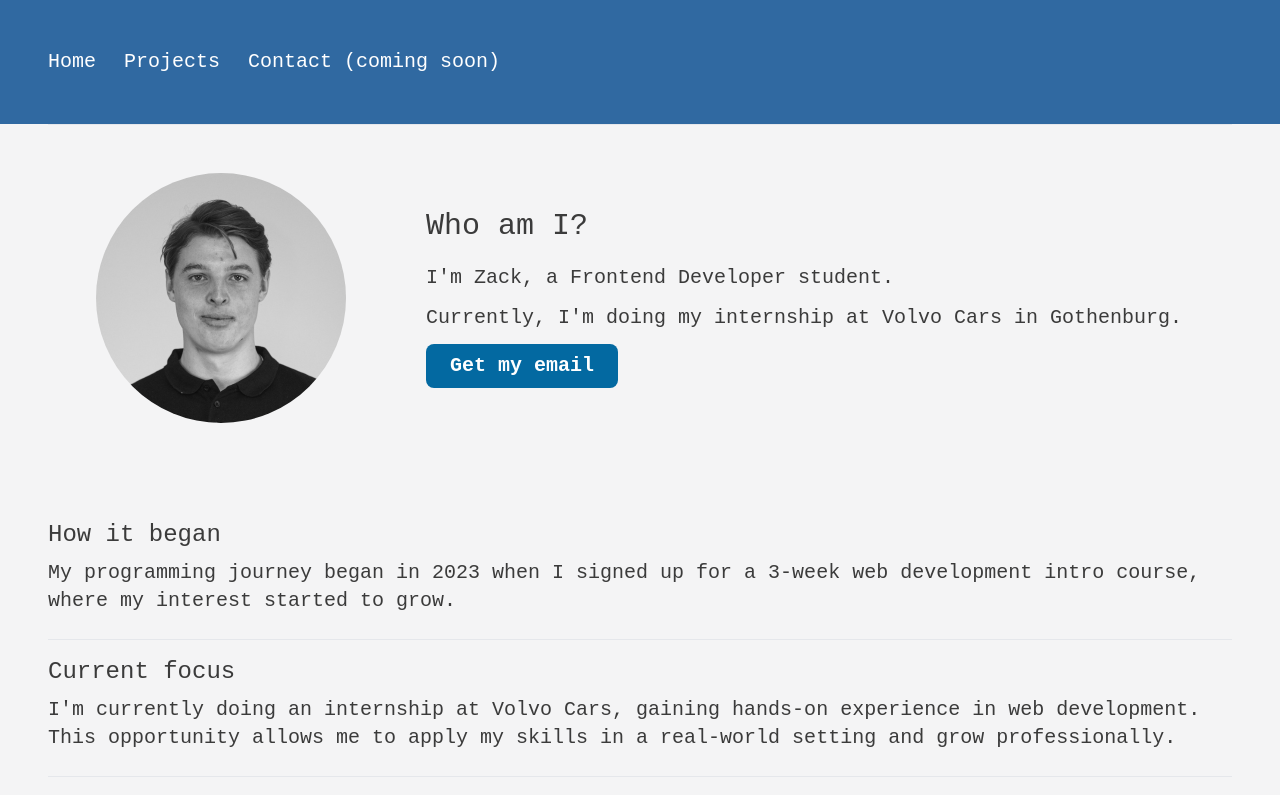
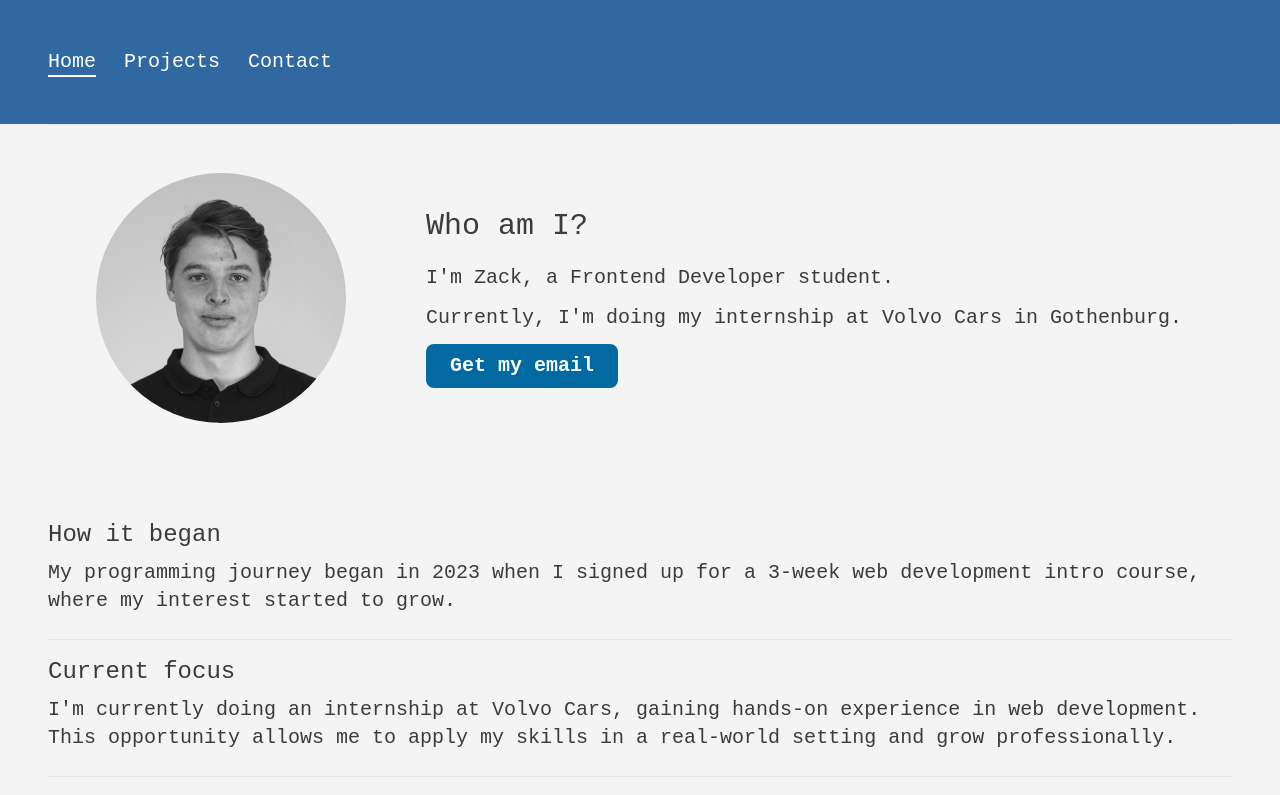
Before and after one commit to zackforssberg/portfolio, a Next.js app: page / in a window 1280 px wide. Shown: the top 795 px of the page. Built offline with nearby package versions, Linux system fonts and the light colour scheme.

Commit message:
undeline on navlinks stay for current page

```diff
--- a/src/app/components/Navbar.tsx
+++ b/src/app/components/Navbar.tsx
@@ -2,11 +2,13 @@
 
 import { useEffect, useRef, useState } from "react";
 import Link from "next/link";
+import { usePathname } from "next/navigation";
 
 export default function Navbar() {
   const [isOpen, setIsOpen] = useState(false);
   const [menuHeight, setMenuHeight] = useState<number | undefined>(undefined);
   const menuRef = useRef<HTMLDivElement | null>(null);
+  const pathname = usePathname();
 
   const toggleMenu = () => {
     setIsOpen(!isOpen);
@@ -17,15 +19,16 @@ export default function Navbar() {
       setMenuHeight(menuRef.current.scrollHeight);
     }
   }, []);
+
+  // Function to determine if link is active
+  const isActiveLink = (href: string) => {
+    return pathname === href;
+  };
+
   return (
     <>
       <nav className="bg-navbarcolor p-4 md:p-8 lg:p-12">
         <div className="flex items-center justify-between">
-          {/* Logo */}
-          {/* <div className="text-white text-lg font-bold">
-          <Link href="/">MyLogo</Link>
-        </div> */}
-
           {/* Hamburger Icon */}
           <div className="md:hidden">
             <button
@@ -53,18 +56,27 @@ export default function Navbar() {
           <div className="hidden md:flex space-x-7 text-xl">
             <Link
               href="/"
-              className="text-white hover:underline underline-offset-8"
+              className={`text-white hover:underline underline-offset-8 ${
+                isActiveLink("/") ? "underline" : ""
+              }`}
             >
               Home
             </Link>
             <Link
               href="/projects"
-              className="text-white hover:underline underline-offset-8"
+              className={`text-white hover:underline underline-offset-8 ${
+                isActiveLink("/projects") ? "underline" : ""
+              }`}
             >
               Projects
             </Link>
-            <Link href="" className="text-white cursor-default">
-              Contact (coming soon)
+            <Link
+              href="/contact"
+              className={`text-white hover:underline underline-offset-8 ${
+                isActiveLink("/contact") ? "underline" : ""
+              }`}
+            >
+              Contact
             </Link>
           </div>
         </div>
@@ -77,14 +89,32 @@ export default function Navbar() {
           className={`transition-all duration-500 ease-in-out overflow-hidden md:hidden absolute left-0 w-full bg-navbarcolor`}
         >
           <div className="flex flex-col space-y-4 mt-4 ml-4 pb-3">
-            <Link href="/" className="text-white" onClick={toggleMenu}>
+            <Link
+              href="/"
+              className={`text-white ${
+                isActiveLink("/") ? "underline underline-offset-8" : ""
+              }`}
+              onClick={toggleMenu}
+            >
               Home
             </Link>
-            <Link href="/projects" className="text-white" onClick={toggleMenu}>
+            <Link
+              href="/projects"
+              className={`text-white ${
+                isActiveLink("/projects") ? "underline underline-offset-8" : ""
+              }`}
+              onClick={toggleMenu}
+            >
               Projects
             </Link>
-            <Link href="" className="text-white" onClick={toggleMenu}>
-              Contact (coming soon)
+            <Link
+              href="/contact"
+              className={`text-white ${
+                isActiveLink("/contact") ? "underline underline-offset-8" : ""
+              }`}
+              onClick={toggleMenu}
+            >
+              Contact
             </Link>
           </div>
           <hr className="mt-auto" />
```
